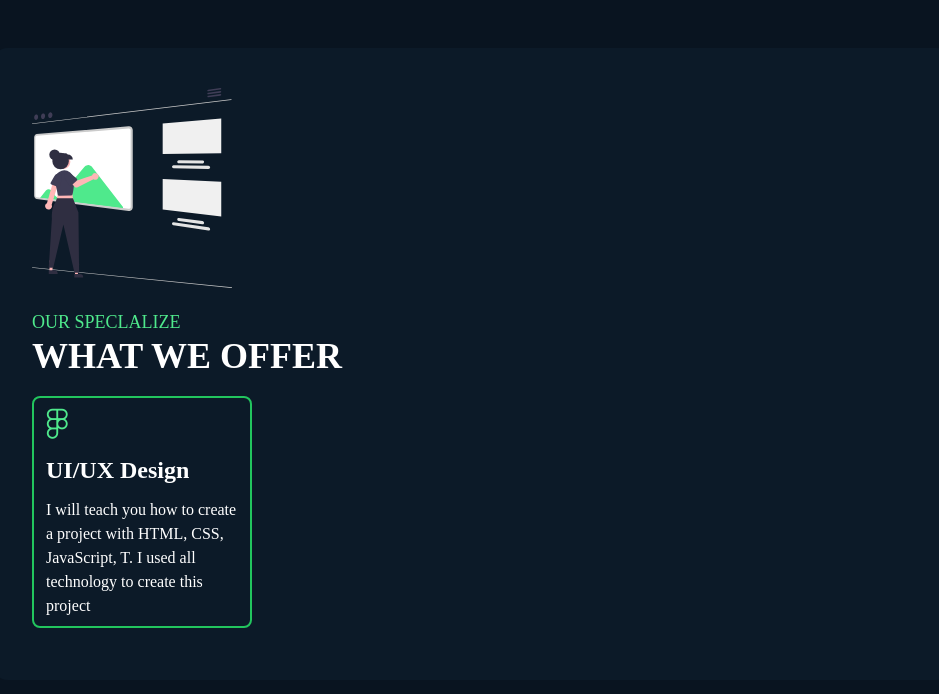
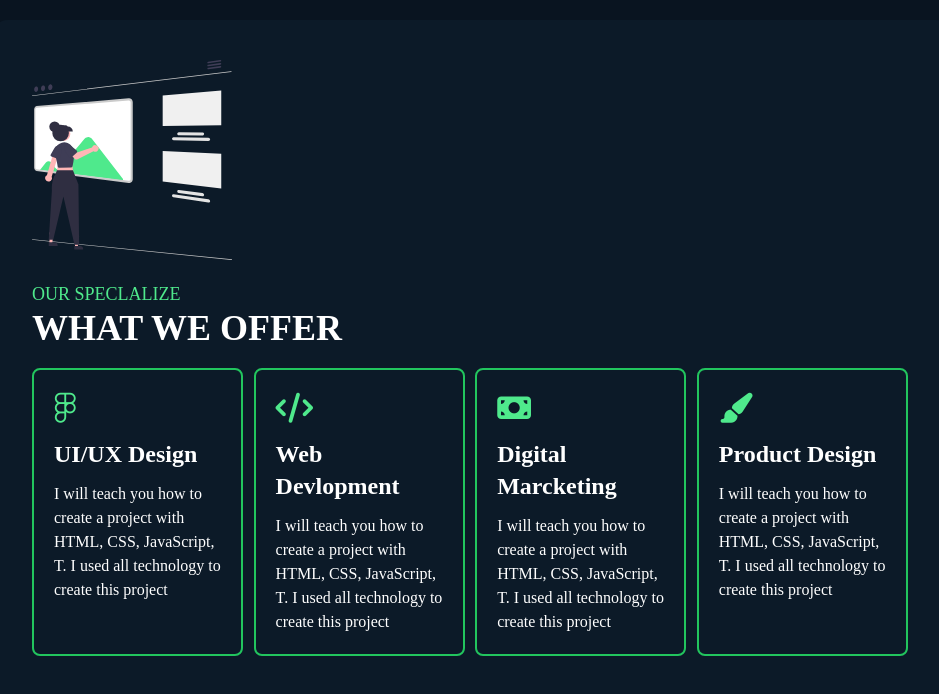
Before and after one commit to manikblocck/small-tailwind-project, a website built with Vite: page index.html in a window 1280 px wide. Shown: the part 1636-2330 px from the top of the page, without its empty margins (168-1107 px from the left). Built offline with nearby package versions, Linux system fonts and the light colour scheme; a web font is replaced by a local one.

Commit message:
SERVICE done

```diff
--- a/index.html
+++ b/index.html
@@ -87,11 +87,27 @@
                 <h5 class="text-lg text-primary-colar">OUR SPECLALIZE</h5>
                 <h3 class="text-xl md:text-4xl text-white font-semibold mb-5 ">WHAT WE OFFER</h3>
                 <div class="flex justify-between mt-4 flex-wrap" >
-                    <div class="bg-bg-dark-color border-green-500 border-2 px-3 py-2 rounded-lg mr-1 w-[50%] md:w-[25%] mb-3">
+                    <div class="bg-bg-dark-color border-green-500 border-2 px-3 py-2 rounded-lg mr-1 w-[48%] md:w-[24%] mb-3 md:p-5">
                         <i class="fa-brands fa-figma text-primary-colar text-3xl mb-3"></i>
                         <h4 class="text-white text-sm md:text-2xl font-semibold mb-3" >UI/UX Design</h4>
                         <p class="text-white hidden md:block"> I will teach you how to create a project with HTML, CSS, JavaScript, T. I used all technology to create this project </p>
                     </div>
+                    <div class="bg-bg-dark-color border-green-500 border-2 px-3 py-2 rounded-lg mr-1 w-[48%] md:w-[24%] mb-3 md:p-5">
+                        <i class="fa-solid fa-code text-primary-colar text-3xl mb-3"></i>
+                        <h4 class="text-white text-sm md:text-2xl font-semibold mb-3" >Web Devlopment</h4>
+                        <p class="text-white hidden md:block"> I will teach you how to create a project with HTML, CSS, JavaScript, T. I used all technology to create this project </p>
+                    </div>
+                    <div class="bg-bg-dark-color border-green-500 border-2 px-3 py-2 rounded-lg mr-1 w-[48%] md:w-[24%] mb-3 md:p-5">
+                        <i class="fa-solid fa-money-bill text-primary-colar text-3xl mb-3"></i>
+                        <h4 class="text-white text-sm md:text-2xl font-semibold mb-3" >Digital Marcketing</h4>
+                        <p class="text-white hidden md:block"> I will teach you how to create a project with HTML, CSS, JavaScript, T. I used all technology to create this project </p>
+                    </div>
+                    <div class="bg-bg-dark-color border-green-500 border-2 px-3 py-2 rounded-lg mr-1 w-[48%] md:w-[24%] mb-3 md:p-5">
+                        <i class="fa-solid fa-paintbrush text-primary-colar text-3xl mb-3"></i>
+                        <h4 class="text-white text-sm md:text-2xl font-semibold mb-3" >Product Design</h4>
+                        <p class="text-white hidden md:block"> I will teach you how to create a project with HTML, CSS, JavaScript, T. I used all technology to create this project </p>
+                    </div>
+
                 </div>
             </div>
         </div>
```
